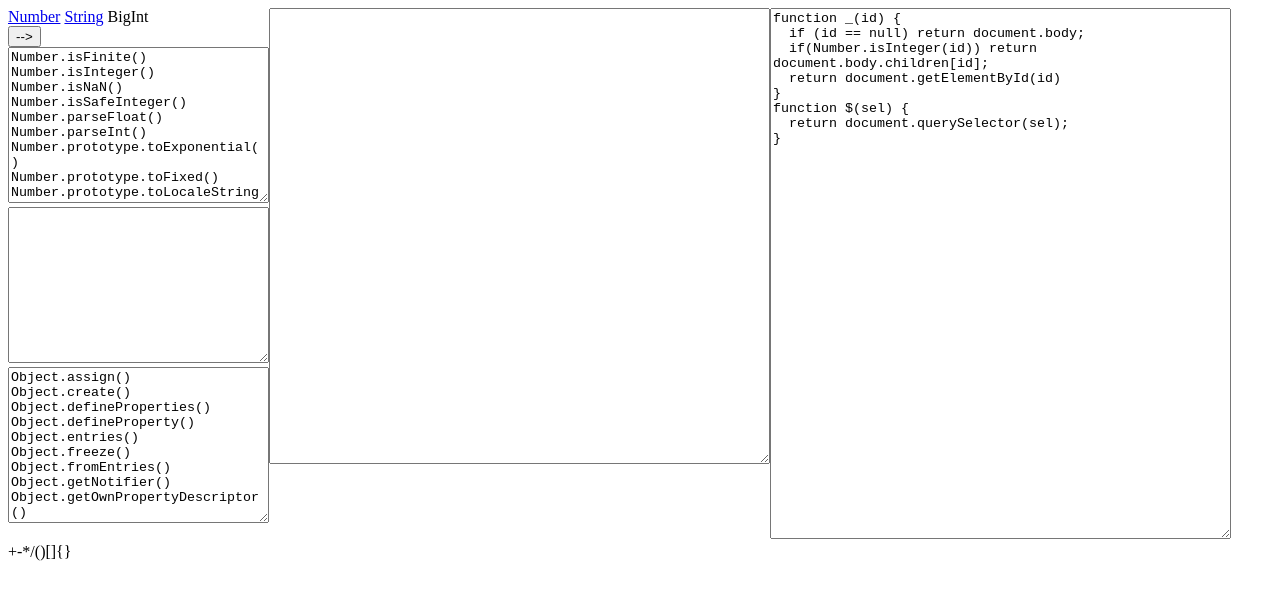
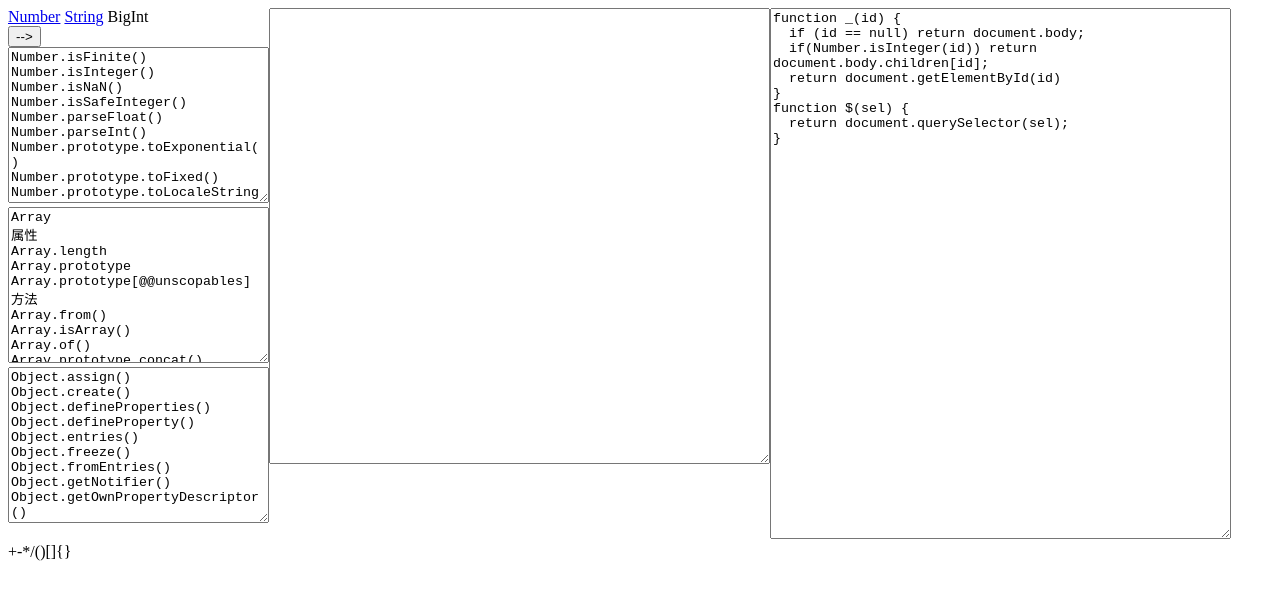
Before and after one commit to 2293/js-code-generator, a plain HTML site: page index.html in a window 1280 px wide. Drawn offline with Linux system fonts and the light colour scheme.

Commit message:
micro.js

```diff
--- a/index.html
+++ b/index.html
@@ -38,7 +38,90 @@ Number.NEGATIVE_INFINITY
 Number.NaN
 Number.POSITIVE_INFINITY
     </textarea>
-        <textarea name="stringHint" id="stringHint" cols="30" rows="10"></textarea>
+        <textarea name="stringHint" id="stringHint" cols="30" rows="10">
+Array
+属性
+Array.length
+Array.prototype
+Array.prototype[@@unscopables]
+方法
+Array.from()
+Array.isArray()
+Array.of()
+Array.prototype.concat()
+Array.prototype.copyWithin()
+Array.prototype.entries()
+Array.prototype.every()
+Array.prototype.fill()
+Array.prototype.filter()
+Array.prototype.find()
+Array.prototype.findIndex()
+Array.prototype.flat()
+Array.prototype.flatMap()
+Array.prototype.forEach()
+Array.prototype.includes()
+Array.prototype.indexOf()
+Array.prototype.join()
+Array.prototype.keys()
+Array.prototype.lastIndexOf()
+Array.prototype.map()
+Array.prototype.pop()
+Array.prototype.push()
+Array.prototype.reduce()
+Array.prototype.reduceRight()
+Array.prototype.reverse()
+Array.prototype.shift()
+Array.prototype.slice()
+Array.prototype.some()
+Array.prototype.sort()
+Array.prototype.splice()
+Array.prototype.toLocaleString()
+Array.prototype.toSource()
+Array.prototype.toString()
+Array.prototype.unshift()
+Array.prototype.values()
+Array.prototype[@@iterator]()
+get Array[@@species]
+继承
+Function
+属性
+Function.arguments
+Function.arity
+Function.caller
+Function.displayName
+Function.length
+Function.prototype
+Function.name
+方法
+Function.prototype.apply()
+Function.prototype.bind()
+Function.prototype.call()
+Function.prototype.isGenerator()
+Function.prototype.toSource()
+Function.prototype.toString()
+Object
+属性
+Object.prototype.__count__
+Object.prototype.__noSuchMethod__
+Object.prototype.__parent__
+Object.prototype.__proto__
+Object.prototype.constructor
+方法
+Object.prototype.__defineGetter__()
+Object.prototype.__defineSetter__()
+Object.prototype.__lookupGetter__()
+Object.prototype.__lookupSetter__()
+Object.prototype.hasOwnProperty()
+Object.prototype.isPrototypeOf()
+Object.prototype.propertyIsEnumerable()
+Object.prototype.toLocaleString()
+Object.prototype.toSource()
+Object.prototype.toString()
+Object.prototype.unwatch()
+Object.prototype.valueOf()
+Object.prototype.watch()
+Object.setPrototypeOf()
+        </textarea>
         <textarea name="objectHint" id="objectHint" cols="30" rows="10">
 Object.assign()
 Object.create()
@@ -83,7 +166,7 @@ Object.prototype.constructor
 
 const huge = BigInt(9007199254740991);
 2n**1277n-1n
-操作符： + - * / ** ;除 >>> （无符号右移）之外的 位操作 也支持。
+BigInt操作符： + - * / ** ;除 >>> （无符号右移）之外的 位操作 也支持。
 
 Function
 属性
```
Also changed, not shown: micro.js (+7 -0 lines).
